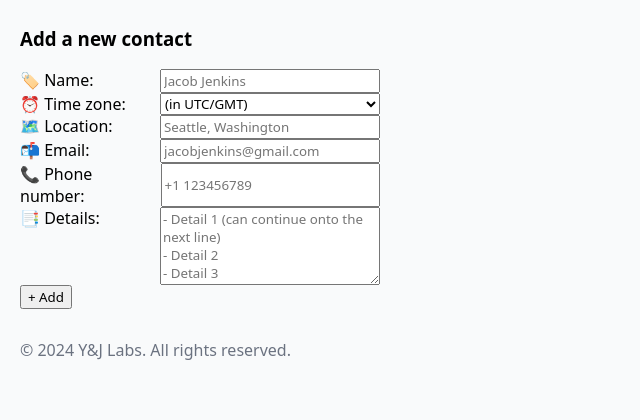
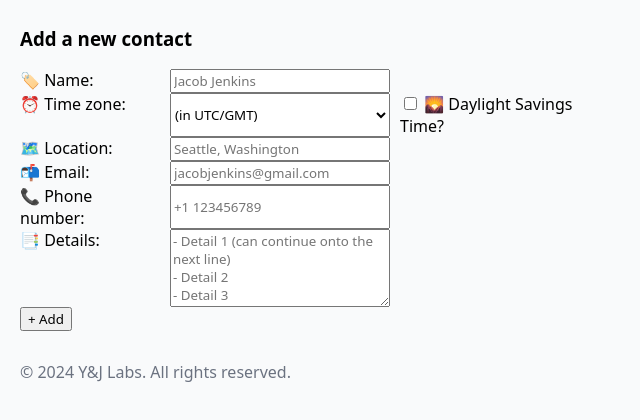
Before and after one commit to yandjlabs/contacts-ptz, a website built with Vite: page src/renderer/index.html in a window 1280 px wide. Shown: the part 78-498 px from the top of the page, without its empty margins (0-640 px from the left). Built offline with nearby package versions, Linux system fonts and the light colour scheme.

Commit message:
feat: add css for dst option

```diff
--- a/src/renderer/assets/main.css
+++ b/src/renderer/assets/main.css
@@ -46,14 +46,18 @@ header {
 
 /* NEW CONTACT FORM CSS */
 .newcontact-field {
-	width: 360px;
-	display: flex;
-	justify-content: space-between;
+	display: grid;
+	grid-template-columns: 140px 220px 220px;
+	gap: 10px;
 }
 
 .newcontact-field input, select, textarea {
-	width: 220px;
+	grid-column: 2;
 	box-sizing: border-box;
+}
+
+.newcontact-timezone-dst {
+	grid-column: 3 !important;
 }
 
 .newcontact-details {
--- a/src/renderer/index.html
+++ b/src/renderer/index.html
@@ -51,6 +51,10 @@
 					<option value="-11">-11 hrs</option>
 					<option value="-12">-12 hrs</option>
 				</select>
+				<div class="newcontact-timezone-dst">
+					<input type="checkbox">
+					<span>🌄 Daylight Savings Time?</span>
+				</div>
 			</div>
 			<div class="newcontact-field">
 				<span class="newcontact-field-label">🗺️ Location:</span>
```
